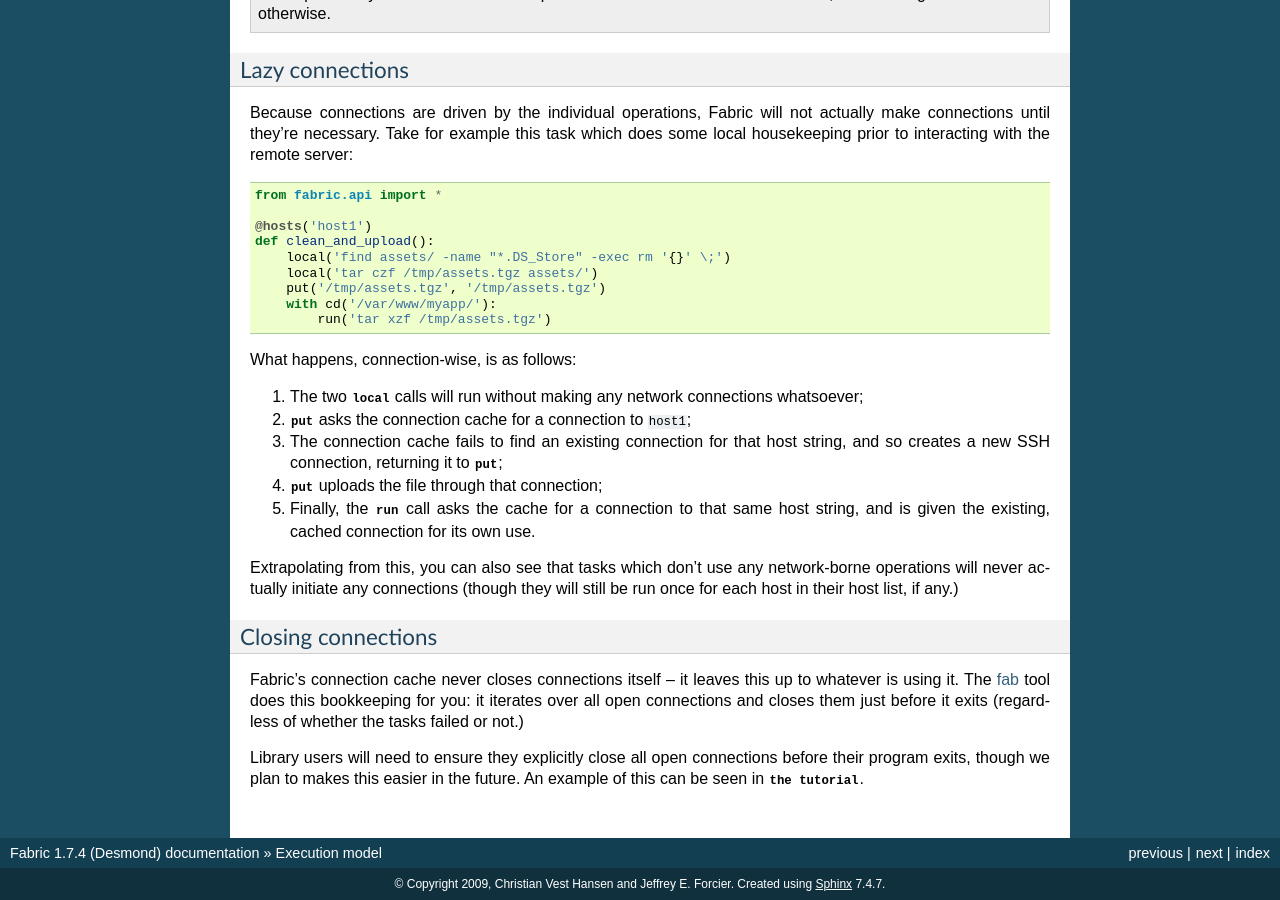
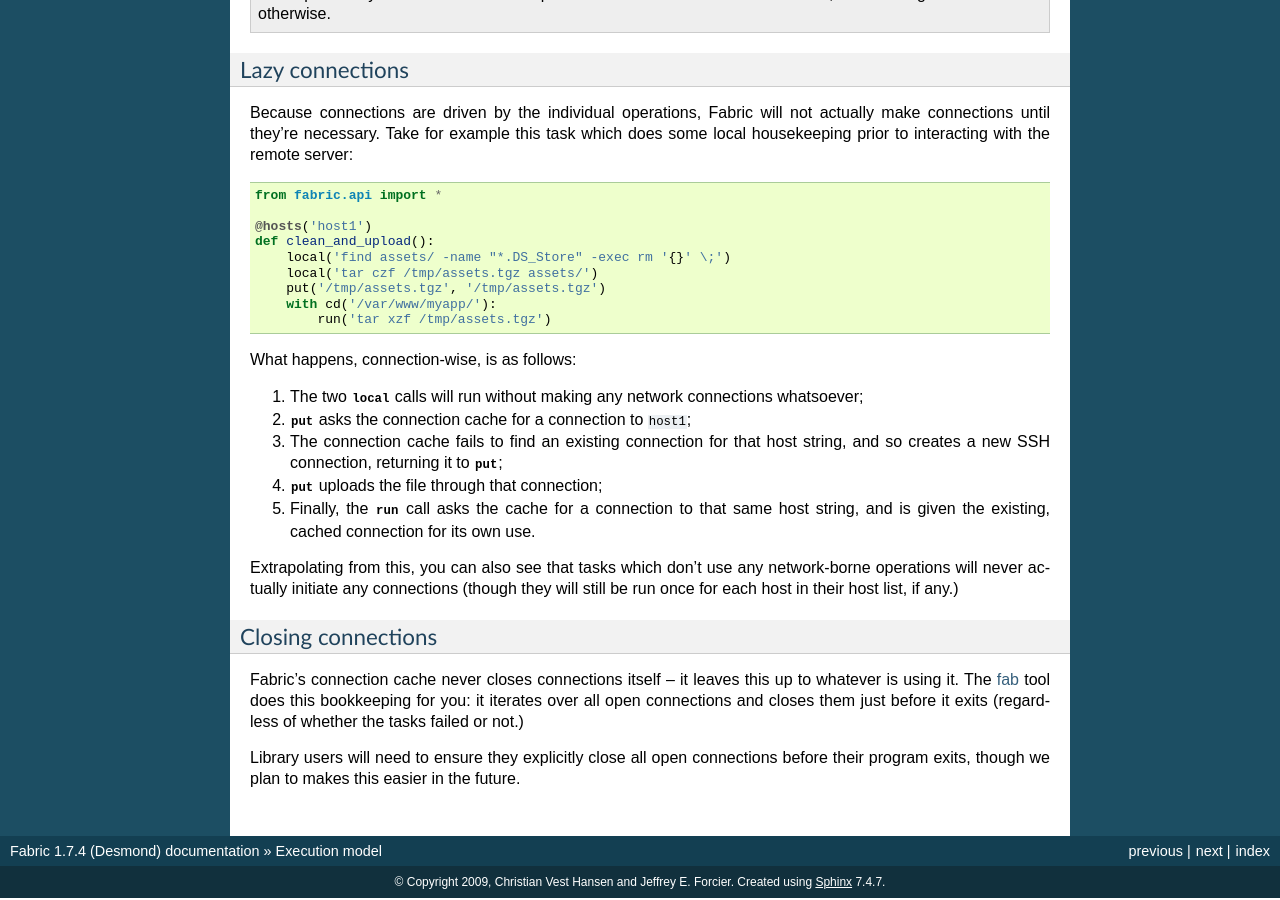
Before and after one commit to fabric/fabric, a Sphinx documentation site: the page built from docs/usage/execution.rst, in a window 1280 px wide and 900 px high, scrolled down 6996 px. Built offline with Sphinx 7.4.7, drawn with Linux system fonts in a browser that asks for light colours.

Commit message:
Remove outdated pointer in usage docs, oops.

```diff
--- a/docs/usage/execution.rst
+++ b/docs/usage/execution.rst
@@ -493,4 +493,3 @@ you: it iterates over all open connections and closes them just before it exits
 
 Library users will need to ensure they explicitly close all open connections
 before their program exits, though we plan to makes this easier in the future.
-An example of this can be seen in `the tutorial <library-usage>`.
```
